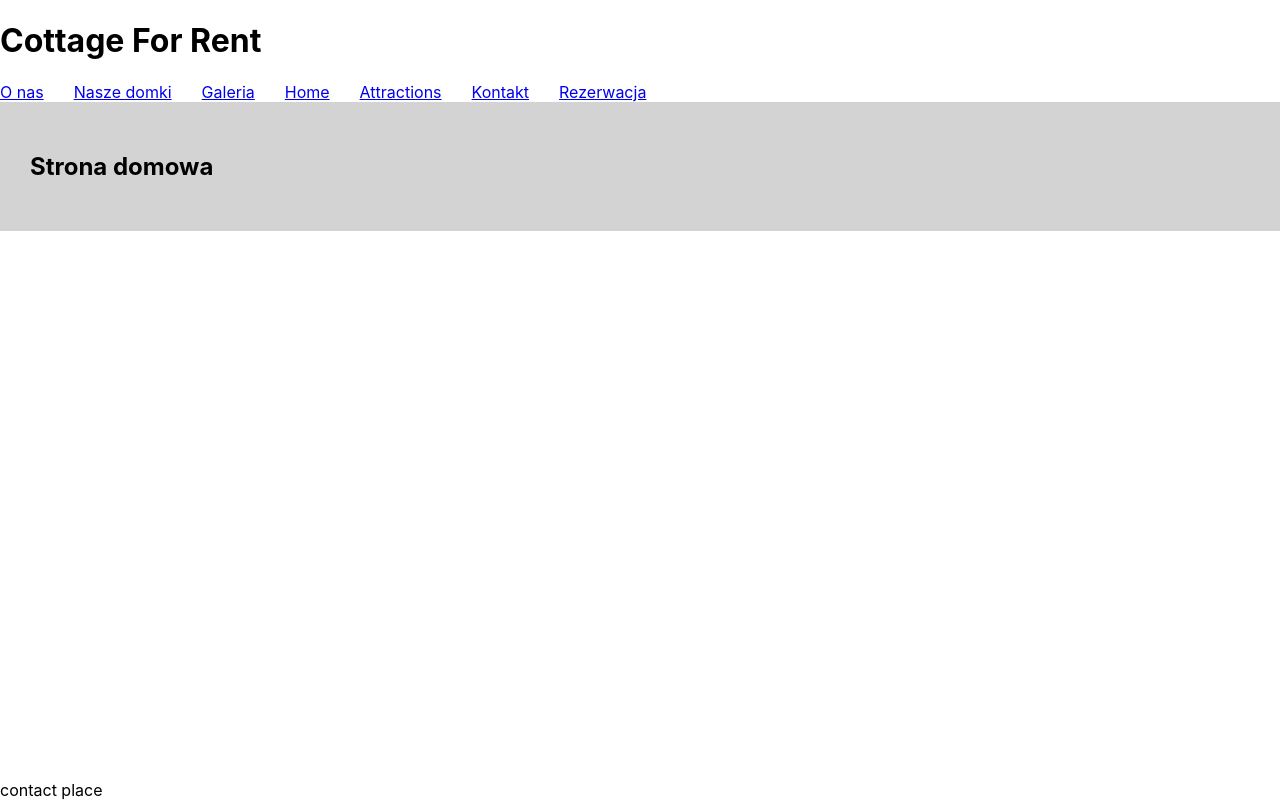
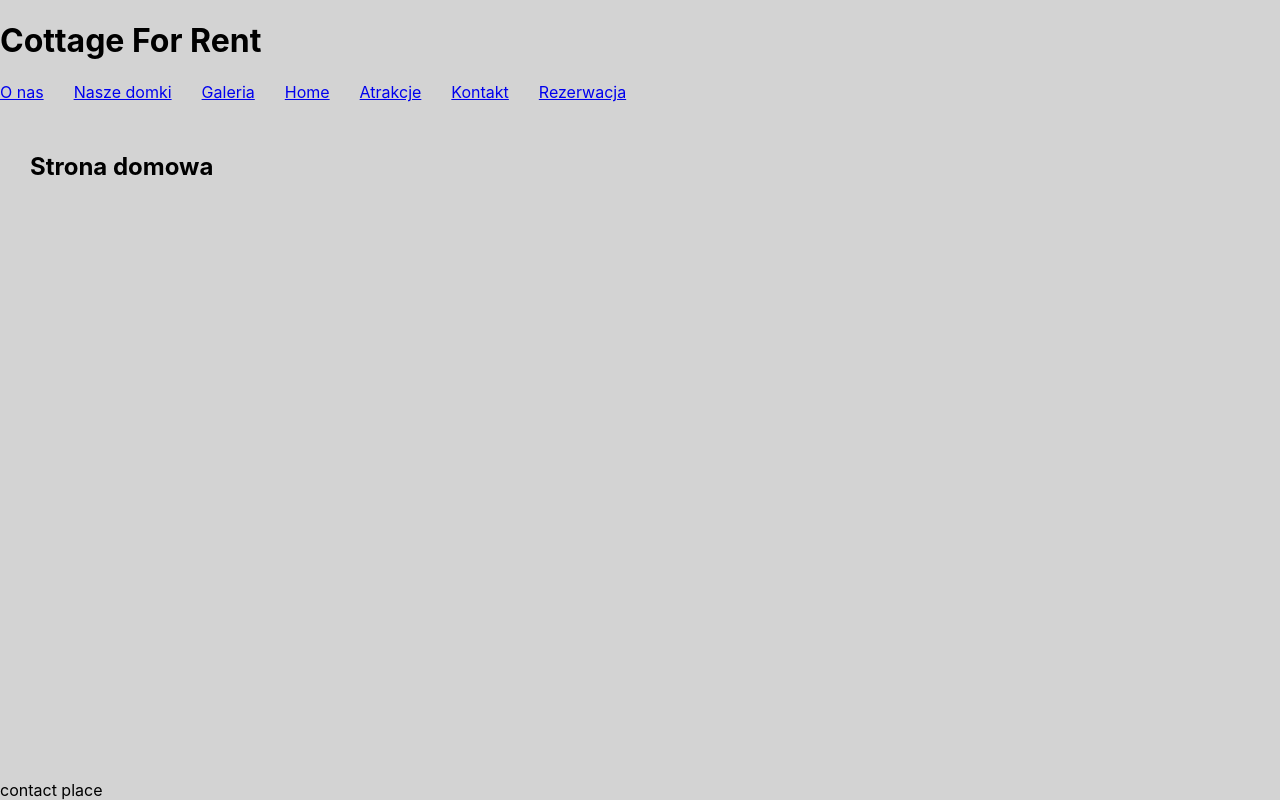
Before and after one commit to MPolakk/Booking, a React (Create React App) app: page / in a window 1280 px wide. Built offline with nearby package versions, Linux system fonts and the light colour scheme.

Commit message:
create-theme-provider

```diff
--- a/package.json
+++ b/package.json
@@ -2,7 +2,7 @@
   "name": "domeczki",
   "version": "0.1.0",
   "private": true,
-  "homepage":"https://amichalmurawski.github.io/domeczki/",
+  "homepage": "https://amichalmurawski.github.io/domeczki/",
   "dependencies": {
     "@testing-library/jest-dom": "^5.17.0",
     "@testing-library/react": "^13.4.0",
@@ -11,6 +11,7 @@
     "react-dom": "^18.2.0",
     "react-router-dom": "^6.16.0",
     "react-scripts": "5.0.1",
+    "styled-components": "^6.0.8",
     "web-vitals": "^2.1.4"
   },
   "scripts": {
--- a/src/App.jsx
+++ b/src/App.jsx
@@ -6,6 +6,7 @@ import {
   createBrowserRouter,
 } from 'react-router-dom';
 import { useURL } from './hooks/useURL';
+import { Theme } from './theme';
 
 const DashboardLayout = lazy(() => import('./layouts/Dashboard'));
 
@@ -36,7 +37,11 @@ const Root = () => {
 const router = createBrowserRouter([{ path: '/*', Component: Root }]);
 
 const App = () => {
-  return <RouterProvider router={router} />;
+  return (
+    <Theme>
+      <RouterProvider router={router} />
+    </Theme>
+  );
 };
 
 export default App;
--- a/src/layouts/Dashboard.jsx
+++ b/src/layouts/Dashboard.jsx
@@ -1,19 +1,13 @@
 import { Suspense } from 'react';
 import { Link, Outlet } from 'react-router-dom';
 import { useURL } from '../hooks/useURL';
+import { Page } from './Dashboard.styled';
 
 const Dashboard = () => {
   const url = useURL();
 
   return (
-    <div
-      style={{
-        display: 'flex',
-        flexDirection: 'column',
-        minHeight: '100vh',
-        height: '100%',
-      }}
-    >
+    <Page>
       <header>
         <h1>Cottage For Rent</h1>
         <nav
@@ -27,7 +21,7 @@ const Dashboard = () => {
           <Link to={url.cottages.path}>Nasze domki</Link>
           <Link to={url.gallery.path}>Galeria</Link>
           <Link to={url.home.path}>Home</Link>
-          <Link to={url.attractions.path}>Attractions</Link>
+          <Link to={url.attractions.path}>Atrakcje</Link>
           <Link to={url.contact.path}>Kontakt</Link>
           <Link to={url.reservation.path}>Rezerwacja</Link>
         </nav>
@@ -38,7 +32,7 @@ const Dashboard = () => {
         </Suspense>
       </main>
       <footer>contact place</footer>
-    </div>
+    </Page>
   );
 };
 
--- /dev/null
+++ b/src/layouts/Dashboard.styled.js
@@ -0,0 +1,9 @@
+import styled from 'styled-components';
+
+export const Page = styled.div`
+  display: flex;
+  flex-direction: column;
+  min-height: 100vh;
+  height: 100%;
+  background-color: ${props => props.theme.bg.main};
+`;
--- /dev/null
+++ b/src/theme/Theme.jsx
@@ -0,0 +1,11 @@
+import { ThemeProvider } from 'styled-components';
+import { lightTheme, darkTheme, basicTheme } from './';
+import { useState } from 'react';
+
+export const Theme = ({ children }) => {
+  const [theme, setTheme] = useState({ ...basicTheme, ...lightTheme });
+
+  console.log(theme);
+
+  return <ThemeProvider theme={theme}>{children}</ThemeProvider>;
+};
--- /dev/null
+++ b/src/theme/basicTheme.js
@@ -0,0 +1,9 @@
+export const basicTheme = {
+  font: {
+    main: 'Roboto',
+  },
+  title: {
+    fontSize: 20,
+    weight: 700,
+  },
+};
--- /dev/null
+++ b/src/theme/darkTheme.js
@@ -0,0 +1,9 @@
+export const darkTheme = {
+  button: {
+    main: 'white',
+    background: 'darkblue',
+  },
+  bg: {
+    main: 'gray',
+  },
+};
--- /dev/null
+++ b/src/theme/index.js
@@ -0,0 +1,4 @@
+export * from './lightTheme';
+export * from './darkTheme';
+export * from './basicTheme';
+export * from './Theme';
--- /dev/null
+++ b/src/theme/lightTheme.js
@@ -0,0 +1,9 @@
+export const lightTheme = {
+  button: {
+    main: 'white',
+    background: 'lightblue',
+  },
+  bg: {
+    main: 'lightgray',
+  },
+};
```
Also changed, not shown: public/index.html (line endings or trailing spaces), 1 other file (tests, documents, lock files or other folders).
